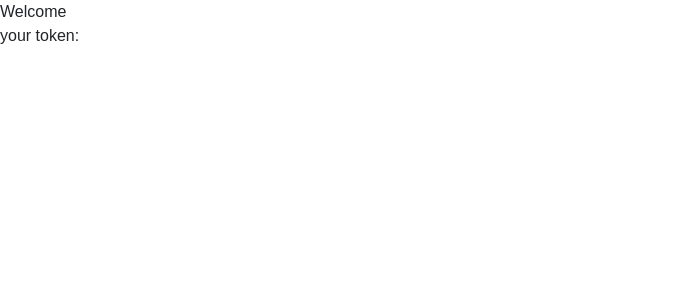
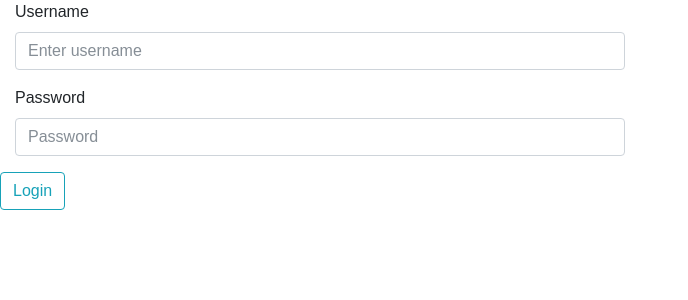
Before and after one commit to n3xtcoder/videochat-tutorial, a React (Create React App) app in the folder ui/: page / in a window 1280 px wide. Shown: the top 300 px of the page, without its empty margins (0-688 px from the left). Built offline with nearby package versions, Linux system fonts and the light colour scheme.

Commit message:
add state and login-function to app, update prop values in render

```diff
--- a/ui/src/App.js
+++ b/ui/src/App.js
@@ -10,10 +10,17 @@ import Twilio from "./Twilio"
 
 
 class App extends Component {
+    state = {
+          loggedIn: sessionStorage.getItem("loggedIn"),
+          identity: sessionStorage.getItem("identity"),
+          token: sessionStorage.getItem("token")
+      };
+
+    changeLoginState = Api.getTwilio.bind(this);
+
 
     render() {
-        var loggedIn= true;
-        return loggedIn ? <Twilio identity={sessionStorage.getItem("identity")} token={sessionStorage.getItem("token")}/> : <Login/>
+        return this.state.loggedIn ? <Twilio identity={this.state.identity} token={this.state.token}/> : <Login login={this.changeLoginState}/>
     }
 }
 
```
